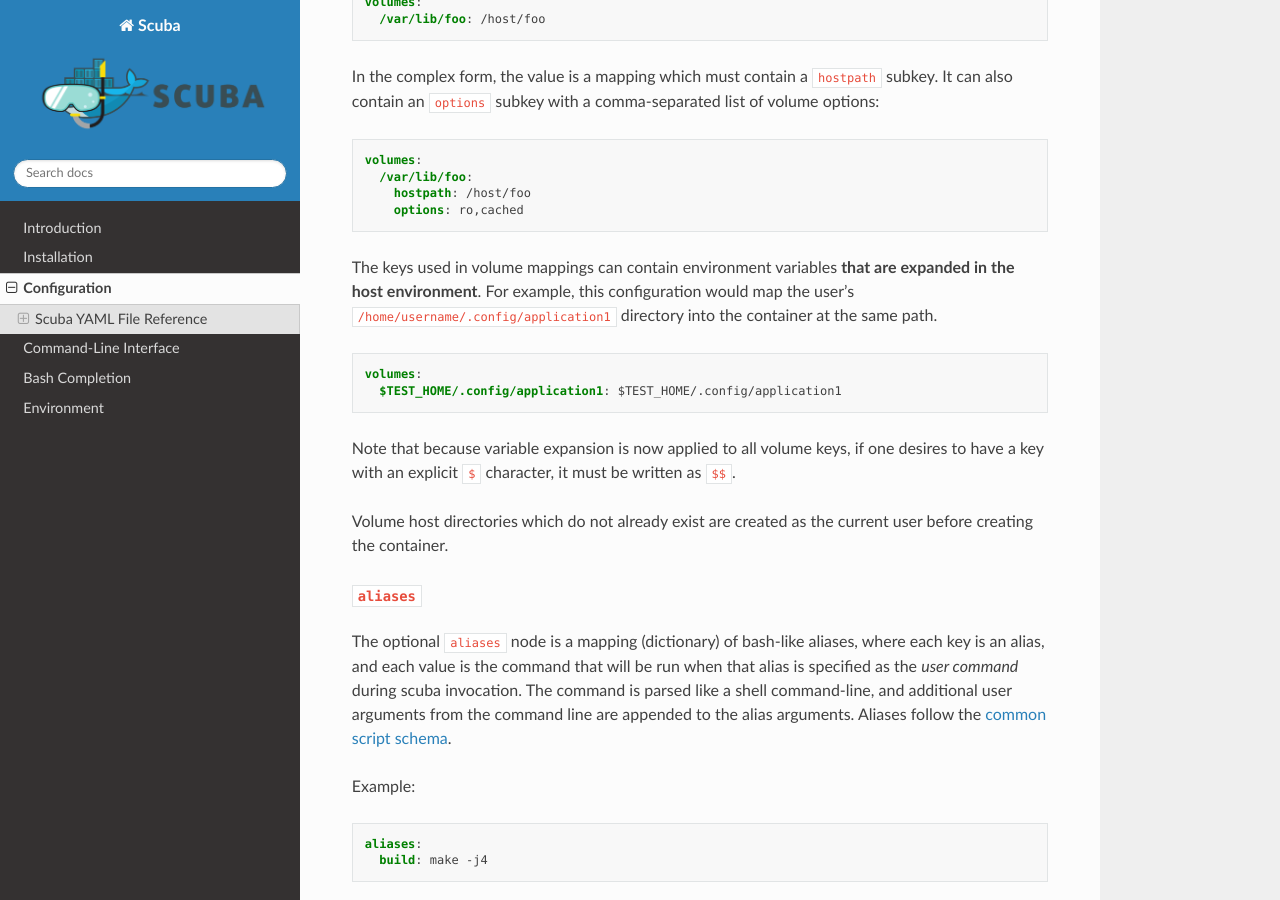
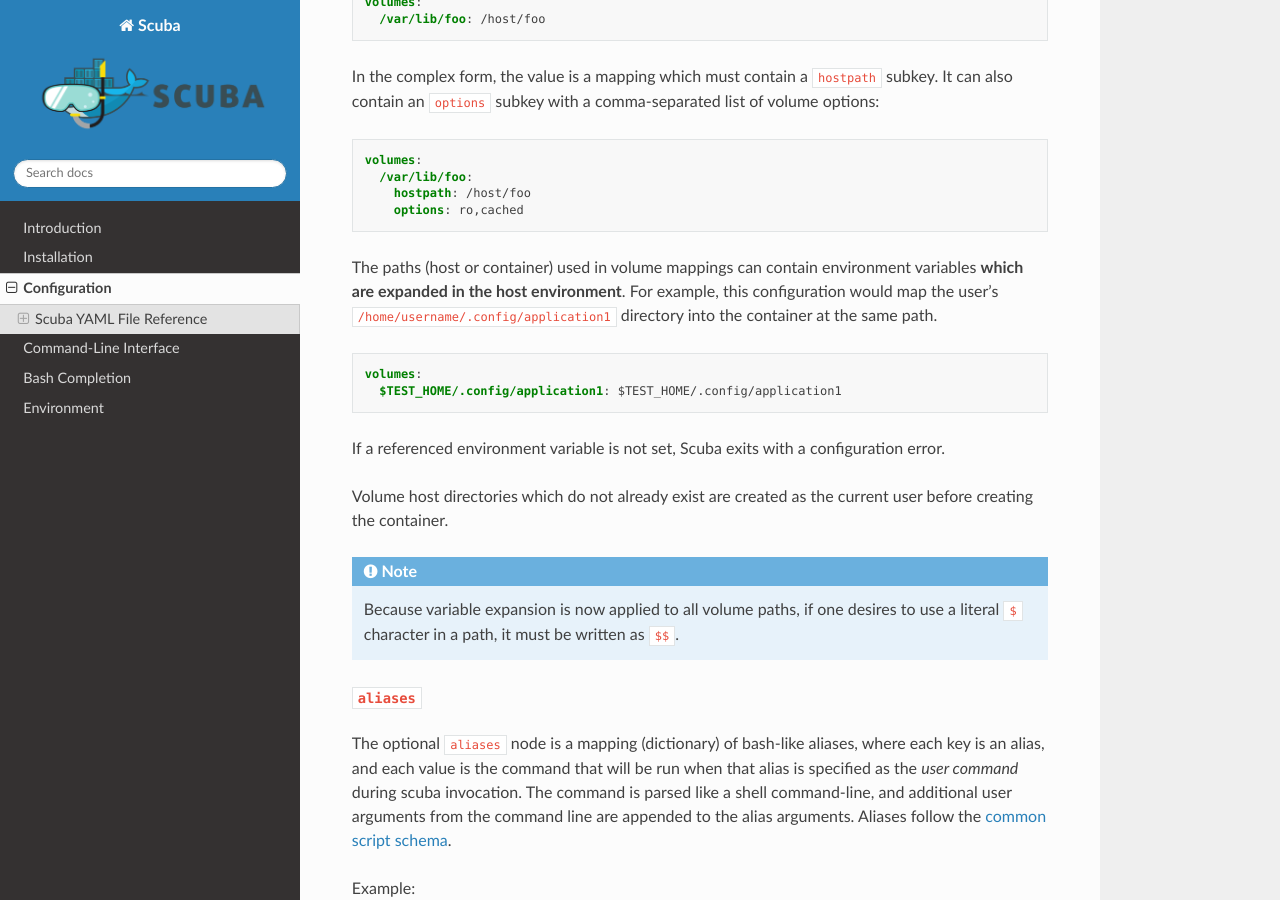
Before and after one commit to JonathonReinhart/scuba, a Sphinx documentation site: the page built from docs/configuration.rst, in a window 1280 px wide and 900 px high, scrolled down 2244 px. Built offline with Sphinx 7.4.7 and the Read the Docs theme 2.0.0, drawn with Linux system fonts in a browser that asks for light colours.

Commit message:
docs: Correct docs regarding the use of env vars in volumes
Environment variables can be used in either the key (the container path)
*or* in the host path, as shown in the accompanying example.

See also this test:
https://github.com/JonathonReinhart/scuba/blob/c6f3e62570/tests/test_config.py#L986

Also, move the existing note to a note:: admonition, and indicate that
unset variables will cause a config error.

```diff
--- a/docs/configuration.rst
+++ b/docs/configuration.rst
@@ -166,22 +166,27 @@ of volume options:
         hostpath: /host/foo
         options: ro,cached
 
-The keys used in volume mappings can contain environment variables **that are
-expanded in the host environment**. For example, this configuration would map
-the user's ``/home/username/.config/application1`` directory into the container
-at the same path.
+The paths (host or container) used in volume mappings can contain environment
+variables **which are expanded in the host environment**. For example, this
+configuration would map the user's ``/home/username/.config/application1``
+directory into the container at the same path.
 
 .. code-block:: yaml
 
     volumes:
       $TEST_HOME/.config/application1: $TEST_HOME/.config/application1
 
-Note that because variable expansion is now applied to all volume keys, if one
-desires to have a key with an explicit ``$`` character, it must be written as
-``$$``.
+If a referenced environment variable is not set, Scuba exits with a
+configuration error.
 
 Volume host directories which do not already exist are created as the current
 user before creating the container.
+
+.. note::
+   Because variable expansion is now applied to all volume paths, if one
+   desires to use a literal ``$`` character in a path, it must be written as
+   ``$$``.
+
 
 .. _conf_aliases:
 
```
